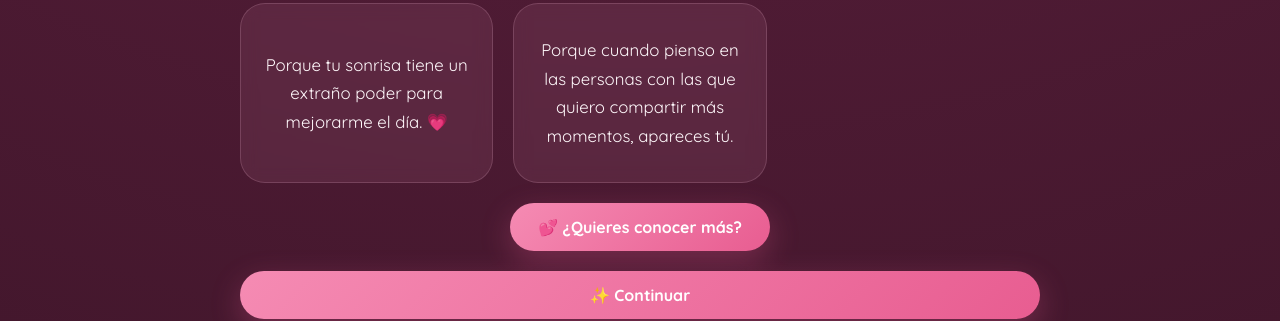
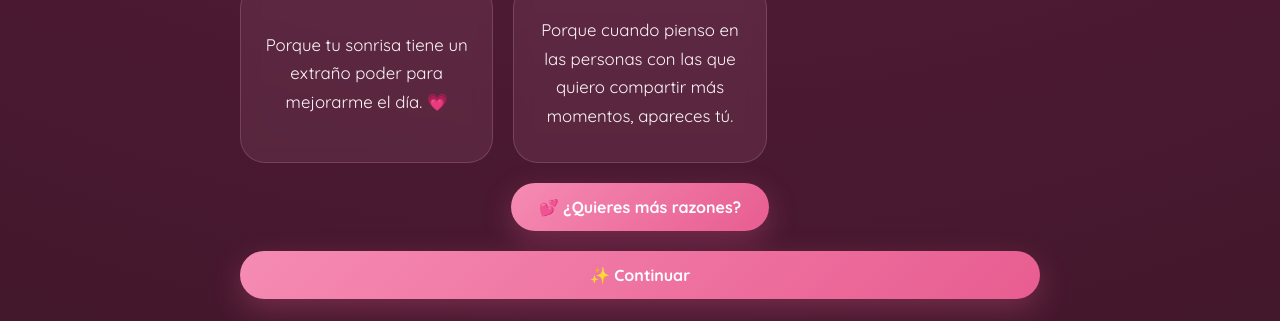
Before and after one commit to zgengaar/propuesta, a website built with webpack: page index.html in a window 1280 px wide. Shown: the part 1372-1693 px from the top of the page. Built offline with nearby package versions, Linux system fonts and the light colour scheme.

Commit message:
Nada relevante

````diff
--- a/index.html
+++ b/index.html
@@ -743,7 +743,6 @@
     class="inicio"
     id="inicio">
 
-    ```
     <div
       class="sobre"
       id="sobre"
@@ -781,7 +780,6 @@
       💌 Abrir
 
     </button>
-    ```
 
   </section>
 
@@ -793,7 +791,6 @@
     class="seccion"
     id="razones">
 
-    ```
     <h2>
       💗 ¿Por qué tú?
     </h2>
@@ -855,7 +852,7 @@
         class="boton"
         onclick="mostrarMasRazones()">
 
-        💕 ¿Quieres conocer más?
+        💕 ¿Quieres más razones?
 
       </button>
 
@@ -996,7 +993,6 @@
       ✨ Continuar
 
     </button>
-    ```
 
   </section>
 
@@ -1008,7 +1004,6 @@
     class="pregunta"
     id="pregunta">
 
-    ```
     <h2>
       Entonces...
     </h2>
@@ -1060,7 +1055,6 @@
 
 
     <div id="respuesta"></div>
-    ```
 
   </section>
 
````
